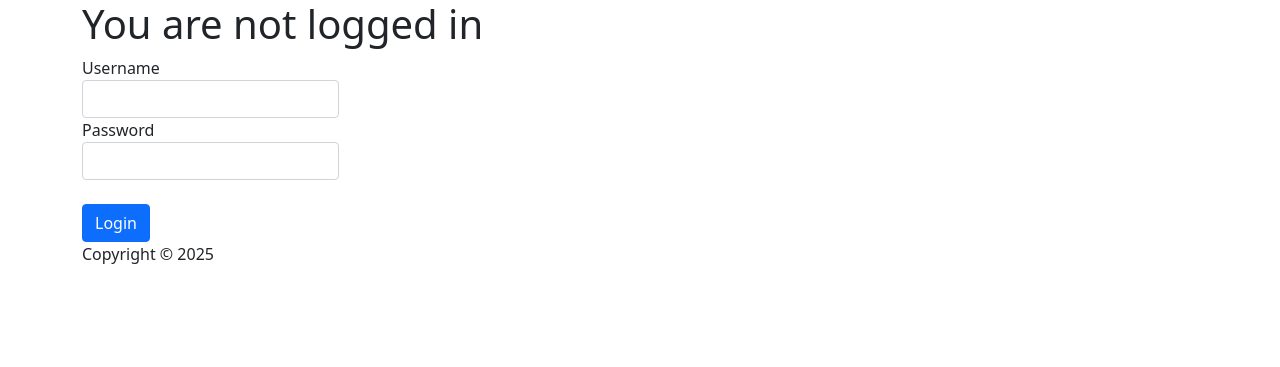
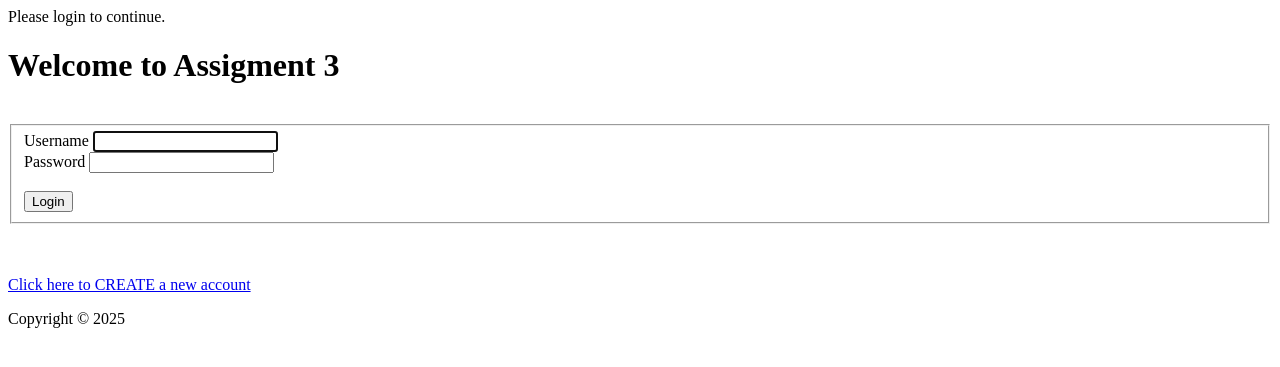
Before and after one commit to lsmasters/COSC4806-3, a PHP site: page /login in a window 1280 px wide. Shown: the top 367 px of the page. Run offline with PHP 8.4, Linux system fonts and the light colour scheme; data that the repository does not hold is empty.

Commit message:
Login page:  unsuccessful attempts added

```diff
--- a/app/views/login/index.php
+++ b/app/views/login/index.php
@@ -1,12 +1,16 @@
-<?php require_once 'app/views/templates/headerPublic.php'?>
+<?php //require_once 'app/views/templates/headerPublic.php'
+	if(isset($_SESSION['failedAuth'])) {
+		echo "This is unsuccessful login attempt # " . $_SESSION['failedAuth'];
+		echo '<p style="color:red">PLEASE TRY AGAIN!  </p>';
+	}
+	else{
+		echo '<p>Please login to continue. </p>';
+  }
+
+?>
 <main role="main" class="container">
-    <div class="page-header" id="banner">
-        <div class="row">
-            <div class="col-lg-12">
-                <h1>You are not logged in</h1>
-            </div>
-        </div>
-    </div>
+<h1>Welcome to Assigment 3</h1>
+<br>
 
 <div class="row">
     <div class="col-sm-auto">
@@ -14,7 +18,7 @@
 		<fieldset>
 			<div class="form-group">
 				<label for="username">Username</label>
-				<input required type="text" class="form-control" name="username">
+				<input required type="text" class="form-control" name="username" autofocus>
 			</div>
 			<div class="form-group">
 				<label for="password">Password</label>
@@ -24,6 +28,7 @@
 		    <button type="submit" class="btn btn-primary">Login</button>
 		</fieldset>
 		</form>
+		<p>  <a href='/create_user.php'><br><br>Click here to CREATE a new account </a></p>
 	</div>
 </div>
     <?php require_once 'app/views/templates/footer.php' ?>
```
